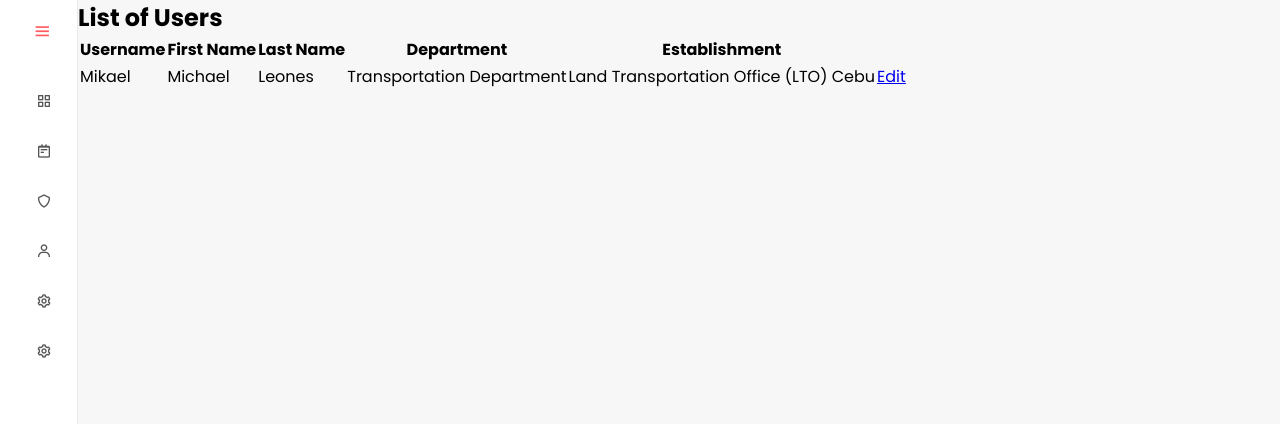
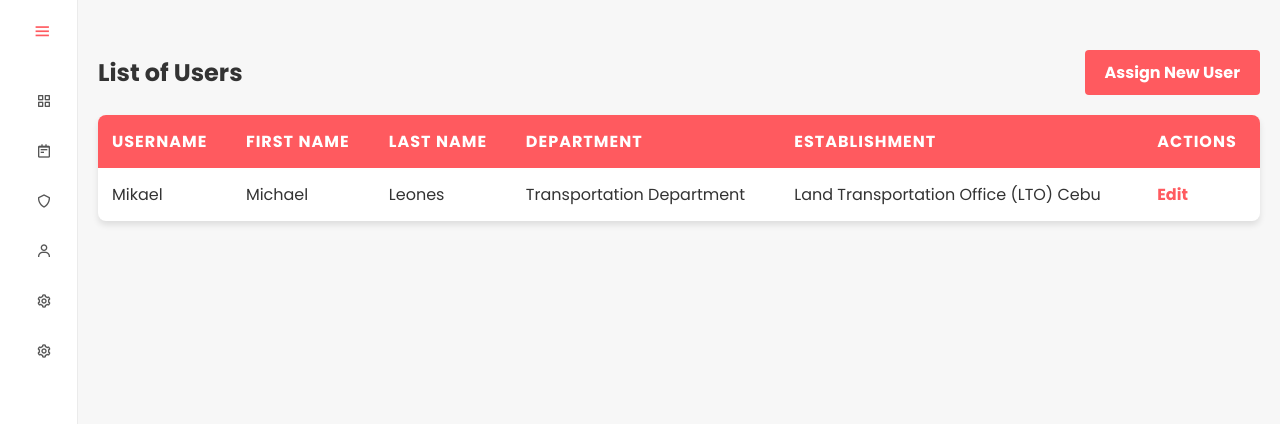
Before and after one commit to Saiiph/Luwas, a Django app: page /admin/users/ in a window 1280 px wide. Shown: the top 424 px of the page. Run offline with Django 5.2, Linux system fonts and the light colour scheme; a user stored in the database is signed in; data comes from the database, SQL or seed files in the repository; both versions use the stored data as it was after the commit.

Commit message:
QUIJOTE - Enhance user editing and listing templates: improve user edit form with dynamic establishment loading, add department selection, and enhance user list layout with new styles and action buttons

```diff
--- a/luwasproject/luwasapp/templates/admin/list_users.html
+++ b/luwasproject/luwasapp/templates/admin/list_users.html
@@ -5,18 +5,114 @@
 {% block title %}Admin Panel{% endblock %}
 
 {% block extra_css %}
-    <link rel="stylesheet" href="">
+    <style>
+        /* Admin panel container */
+        .admin-panel {
+            font-family: 'Arial', sans-serif;
+            background-color: #f7f7f7;
+            padding: 20px;
+            margin-top: 30px;
+        }
+
+        /* Header styles */
+        .admin-panel .header-container {
+            display: flex;
+            justify-content: space-between;
+            align-items: center;
+            margin-bottom: 20px;
+        }
+
+        .admin-panel h2 {
+            font-size: 24px;
+            font-weight: bold;
+            color: #333;
+            margin: 0;
+        }
+
+        /* Assign button styles */
+        .admin-panel .btn-assign {
+            padding: 10px 20px;
+            background-color: #ff5a5f;
+            color: white;
+            border: none;
+            border-radius: 4px;
+            cursor: pointer;
+            font-size: 16px;
+            font-weight: bold;
+        }
+
+        .admin-panel .btn-assign:hover {
+            background-color: #e04e56;
+        }
+
+        /* Table styles */
+        .admin-panel table {
+            width: 100%;
+            border-collapse: collapse;
+            background-color: #fff;
+            border-radius: 8px;
+            overflow: hidden;
+            box-shadow: 0 4px 6px rgba(0, 0, 0, 0.1);
+        }
+
+        .admin-panel th, .admin-panel td {
+            padding: 14px;
+            text-align: left;
+            font-size: 16px;
+            color: #333;
+        }
+
+        /* Table header styles */
+        .admin-panel th {
+            background-color: #ff5a5f;
+            color: #fff;
+            text-transform: uppercase;
+            letter-spacing: 1px;
+        }
+
+        /* Row styling */
+        .admin-panel tr:nth-child(even) {
+            background-color: #f9f9f9;
+        }
+
+        .admin-panel tr:hover {
+            background-color: #f1f1f1;
+        }
+
+        /* Link styles */
+        .admin-panel a {
+            color: #ff5a5f;
+            text-decoration: none;
+            font-weight: bold;
+        }
+
+        .admin-panel a:hover {
+            color: #ff5a5f;
+        }
+    </style>
 {% endblock %}
+
 {% block content %}
+<div class="admin-panel">
+    <div class="header-container">
         <h2>List of Users</h2>
+        <a href="{% url 'assign_user' %}">
+            <button class="btn-assign">Assign New User</button>
+        </a>
+    </div>
+
     <table>
+        <thead>
             <tr>
                 <th>Username</th>
                 <th>First Name</th>
                 <th>Last Name</th>
                 <th>Department</th>
                 <th>Establishment</th>
+                <th>Actions</th>
             </tr>
+        </thead>
+        <tbody>
             {% for user in users %}
             <tr>
                 <td>{{ user.username }}</td>
@@ -24,9 +120,12 @@
                 <td>{{ user.last_name }}</td>
                 <td>{{ user.department }}</td>
                 <td>{{ user.establishment }}</td>
-
-        <td><a href="{% url 'edit_user' user.id %}">Edit</a></td>
+                <td>
+                    <a href="{% url 'edit_user' user.id %}">Edit</a>
+                </td>
             </tr>
             {% endfor %}
+        </tbody>
     </table>
+</div>
 {% endblock %}
--- a/luwasproject/luwasapp/views.py
+++ b/luwasproject/luwasapp/views.py
@@ -3,6 +3,7 @@ from django.contrib.auth import login, authenticate, logout
 from django.contrib.auth.forms import AuthenticationForm
 from django.contrib.auth.decorators import login_required
 from django.http import HttpResponseForbidden
+
 from django.contrib import messages
 
 
@@ -255,30 +256,41 @@ def list_users_view(request):
     return render(request, 'admin/list_users.html', {'users': users})
 
 
+
 @user_passes_test(lambda u: u.is_superuser)
 def edit_user_view(request, user_id):
     user = get_object_or_404(User, id=user_id)
     departments = Department.objects.all()
-    establishments = Establishment.objects.all()
+
+    # Get the selected department from the GET parameters (or use the user's current department)
+    department_id = request.GET.get('department', user.department_id)
+
+    # Fetch establishments based on the selected department
+    establishments = Establishment.objects.filter(department_id=department_id)
 
     if request.method == 'POST':
+        # Update user information with the form data
         user.username = request.POST['username']
         user.email = request.POST['email']
         user.first_name = request.POST['first_name']
         user.last_name = request.POST['last_name']
         user.profession = request.POST['profession']
-        user.department_id = request.POST['department']
-        user.establishment_id = request.POST['establishment']
+
+        if 'department' in request.POST:
+            user.department_id = request.POST['department']
+            user.establishment_id = request.POST.get('establishment', None)
+
         user.save()
-        return redirect('list_users')
+
+        if 'save' in request.POST:
+            return redirect('list_users')
+        else:
+            return redirect('edit_user', user_id=user.id)
 
     context = {
         'user': user,
         'departments': departments,
-        'establishments': establishments
+        'establishments': establishments,
+        'department_id': department_id
     }
     return render(request, 'admin/edit_user.html', context)
-
-#get list of users
-#be able to update users info
-#assign user to incidents
```
Also changed, not shown: luwasproject/luwasapp/templates/admin/edit_user.html (+12 -4 lines), luwasproject/luwasapp/templates/incident_assignment/assign_user.html (+115 -6 lines), luwasproject/db.sqlite3. Lines whose indentation alone changed are shown as unchanged.
